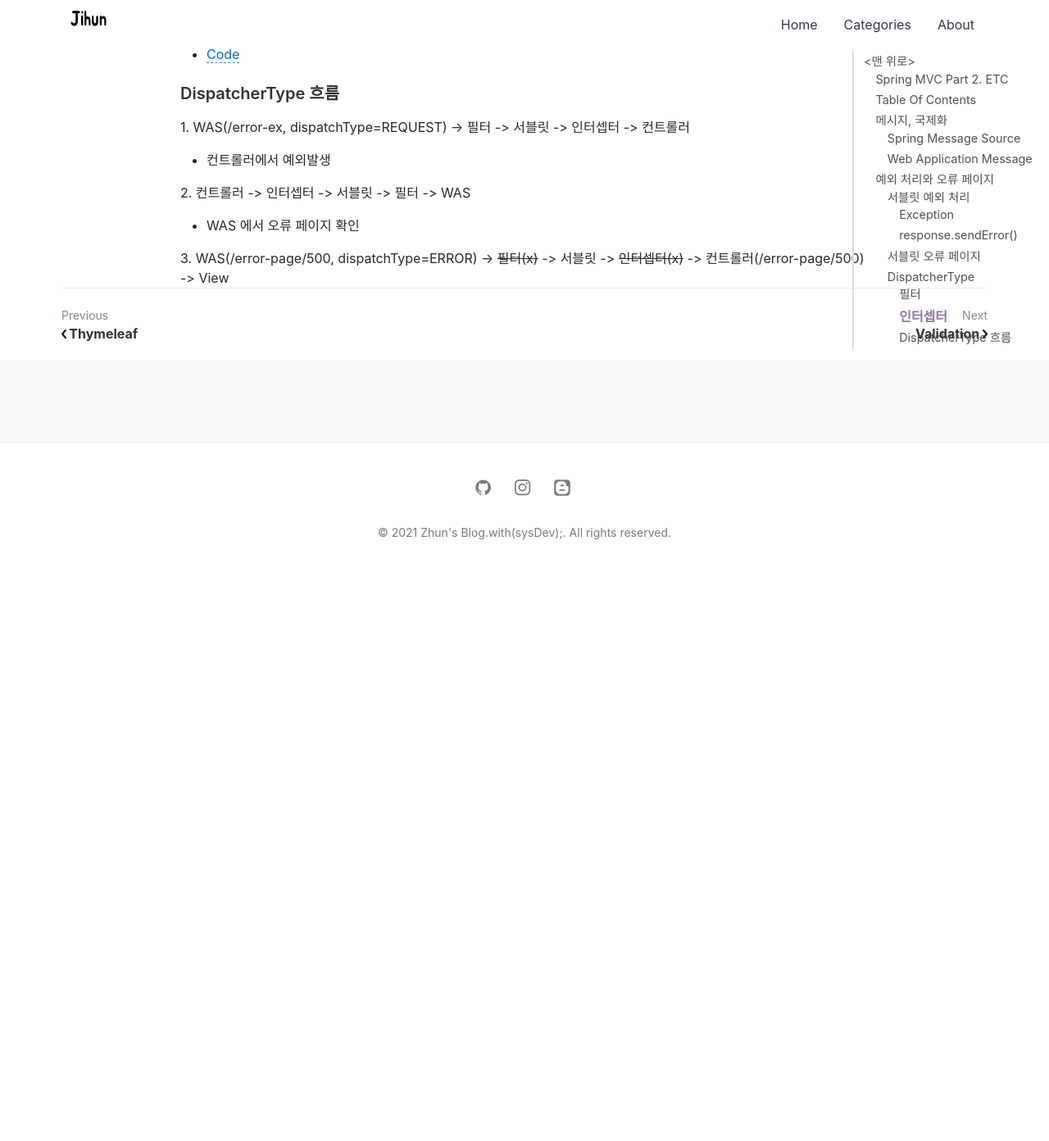
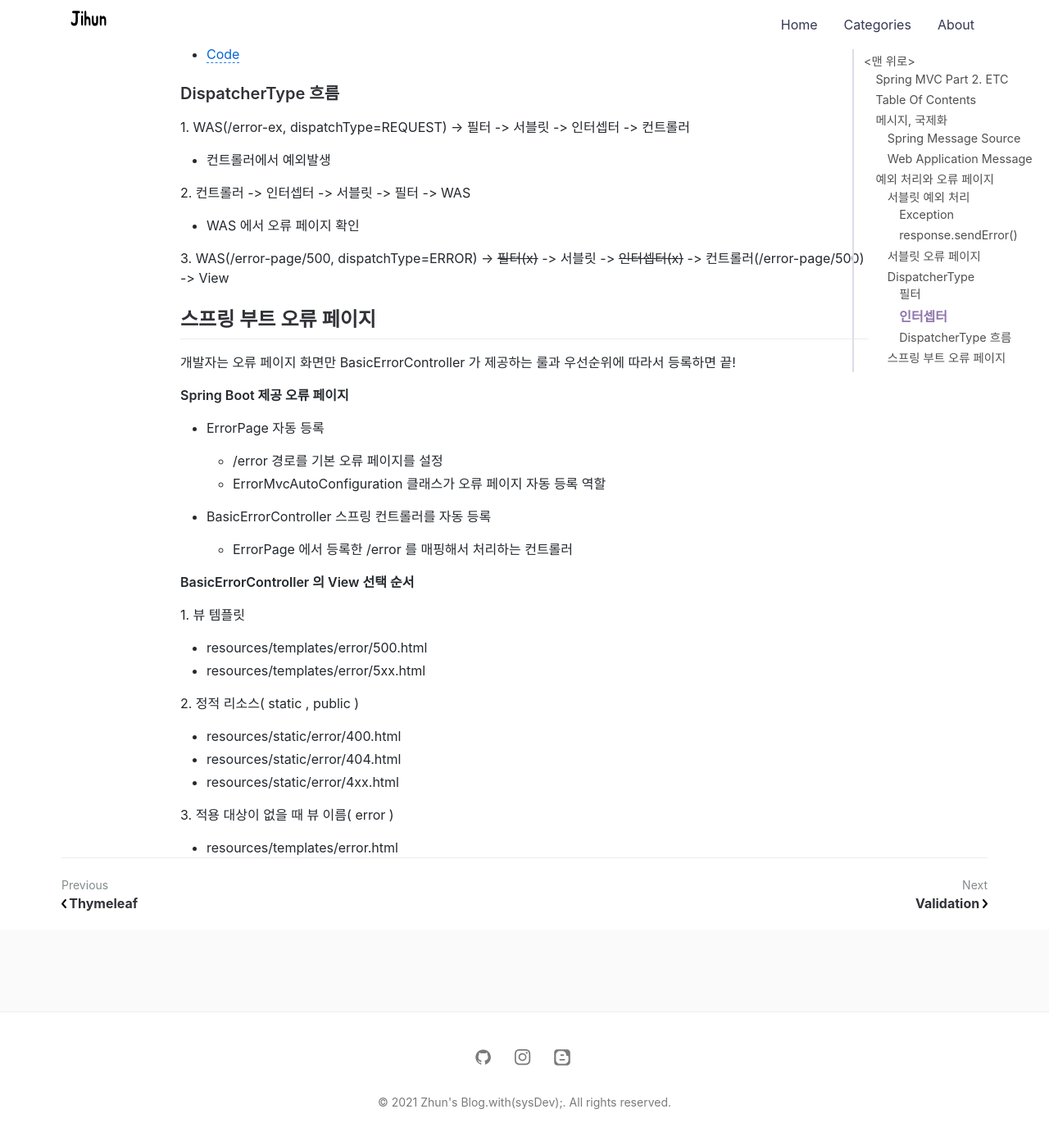
Before and after one commit to jihunparkme/jihunparkme.github.io, a Jekyll site: the page built from _posts/2021-10-12-Spring-MVC-Part2-Etc.md, in a window 1280 px wide and 1400 px high, scrolled down 6013 px. Shown: the top 1392 px of the window at 82% size. Built offline with Jekyll 4.4.1, drawn with Linux system fonts in a browser that asks for light colours; nearby versions of some CDN libraries; comment, search, counter and statistics services are not loaded; before the commit the page ends 6718 px from its top, so only the background shows below that.

Commit message:
[예외 처리와 오류 페이지] 스프링 부트 - 오류 페이지1

```diff
--- a/_posts/2021-10-12-Spring-MVC-Part2-Etc.md
+++ b/_posts/2021-10-12-Spring-MVC-Part2-Etc.md
@@ -266,3 +266,35 @@ public class ErrorPageController {
 - WAS 에서 오류 페이지 확인
 
 3\. WAS(/error-page/500, dispatchType=ERROR) -> ~~필터(x)~~ -> 서블릿 -> ~~인터셉터(x)~~ -> 컨트롤러(/error-page/500) -> View
+
+## 스프링 부트 오류 페이지
+
+개발자는 오류 페이지 화면만 BasicErrorController 가 제공하는 룰과 우선순위에 따라서 등록하면 끝!
+
+**Spring Boot 제공 오류 페이지**
+
+- ErrorPage 자동 등록
+
+  - /error 경로를 기본 오류 페이지를 설정
+  - ErrorMvcAutoConfiguration 클래스가 오류 페이지 자동 등록 역할
+
+- BasicErrorController 스프링 컨트롤러를 자동 등록
+
+  - ErrorPage 에서 등록한 /error 를 매핑해서 처리하는 컨트롤러
+
+**BasicErrorController 의 View 선택 순서**
+
+1\. 뷰 템플릿
+
+- resources/templates/error/500.html
+- resources/templates/error/5xx.html
+
+2\. 정적 리소스( static , public )
+
+- resources/static/error/400.html
+- resources/static/error/404.html
+- resources/static/error/4xx.html
+
+3\. 적용 대상이 없을 때 뷰 이름( error )
+
+- resources/templates/error.html
```
